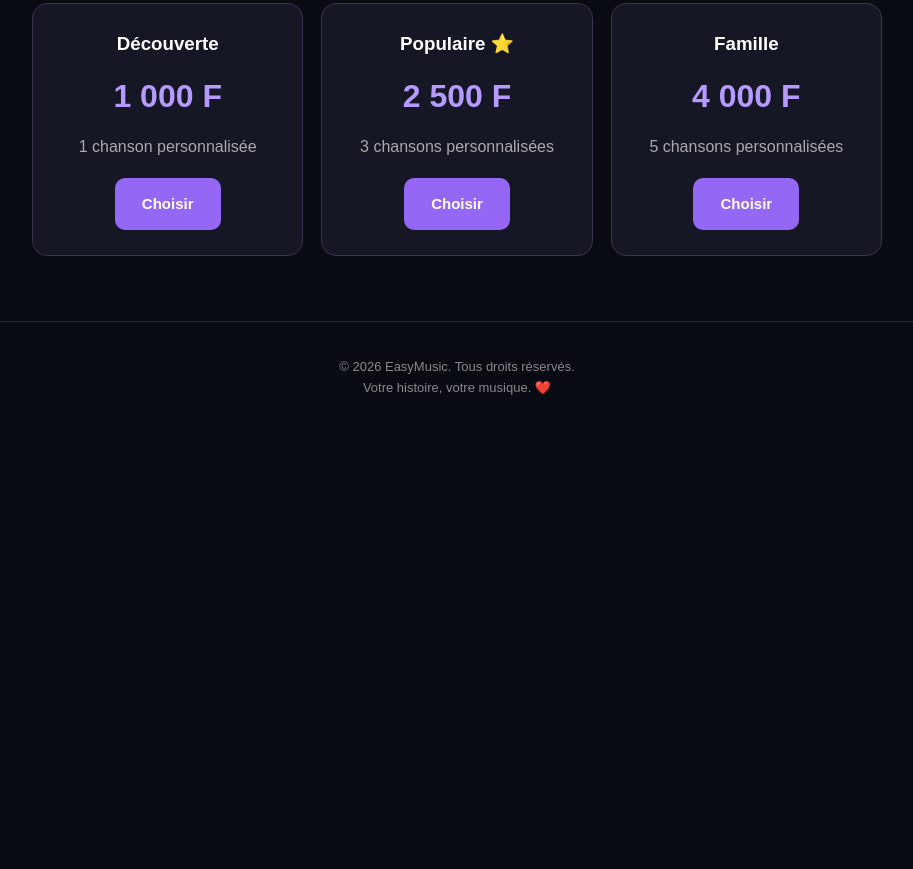
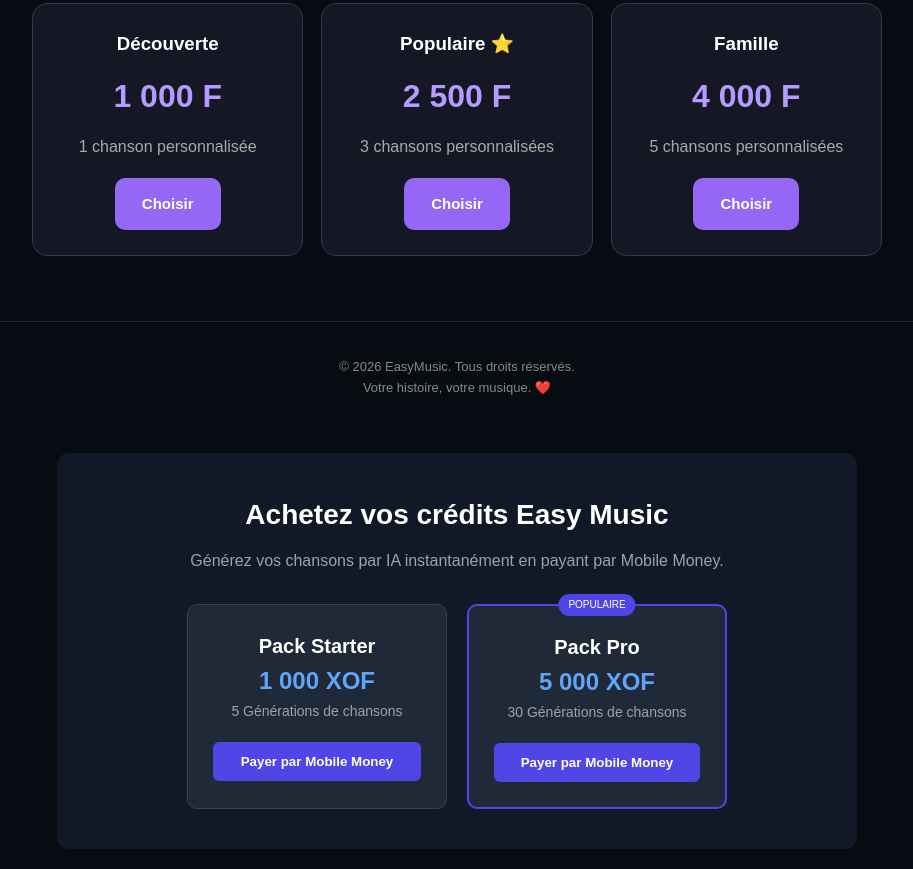
Before and after one commit to easymusic-africa/easymusic, a plain HTML site: page index.html in a window 1280 px wide. Shown: the part 2093-2962 px from the top of the page, without its empty margins (183-1096 px from the left). Before the commit the page ends 2526 px from the top, so only its background shows below. Drawn offline with Linux system fonts and the light colour scheme.

Commit message:
Update index.html

```diff
--- a/index.html
+++ b/index.html
@@ -215,6 +215,76 @@ if (form) {
   });
 }
 </script>
+<!-- Section d'achat Easy Music -->
+<div id="easymusic-pricing" style="font-family: Arial, sans-serif; background-color: #111827; color: #ffffff; padding: 40px 20px; text-align: center; border-radius: 12px; margin: 20px auto; max-width: 800px;">
+    <h2 style="font-size: 28px; margin-bottom: 10px;">Achetez vos crédits Easy Music</h2>
+    <p style="color: #9ca3af; margin-bottom: 30px;">Générez vos chansons par IA instantanément en payant par Mobile Money.</p>
+
+    <div style="display: flex; justify-content: center; gap: 20px; flex-wrap: wrap;">
+
+        <!-- Pack Starter -->
+        <div style="background-color: #1f2937; border: 1px solid #374151; padding: 25px; border-radius: 10px; width: 260px;">
+            <h3 style="margin-top: 0; font-size: 20px;">Pack Starter</h3>
+            <p style="font-size: 24px; font-weight: bold; color: #60a5fa;">1 000 XOF</p>
+            <p style="color: #9ca3af; font-size: 14px; margin-bottom: 20px;">5 Générations de chansons</p>
+            <button onclick="acheterCredits(1000, 5, 'Pack Starter - 5 Crédits')" style="width: 100%; background-color: #4f46e5; color: white; border: none; padding: 12px; border-radius: 6px; font-weight: bold; cursor: pointer;">
+                Payer par Mobile Money
+            </button>
+        </div>
+
+        <!-- Pack Pro -->
+        <div style="background-color: #1f2937; border: 2px solid #4f46e5; padding: 25px; border-radius: 10px; width: 260px; position: relative;">
+            <span style="position: absolute; top: -12px; left: 50%; transform: translateX(-50%); background-color: #4f46e5; font-size: 10px; padding: 3px 10px; border-radius: 20px; text-transform: uppercase;">Populaire</span>
+            <h3 style="margin-top: 0; font-size: 20px;">Pack Pro</h3>
+            <p style="font-size: 24px; font-weight: bold; color: #60a5fa;">5 000 XOF</p>
+            <p style="color: #9ca3af; font-size: 14px; margin-bottom: 20px;">30 Générations de chansons</p>
+            <button onclick="acheterCredits(5000, 30, 'Pack Pro - 30 Crédits')" style="width: 100%; background-color: #4f46e5; color: white; border: none; padding: 12px; border-radius: 6px; font-weight: bold; cursor: pointer;">
+                Payer par Mobile Money
+            </button>
+        </div>
+
+    </div>
+</div>
+
+<!-- Script JavaScript pour déclencher le paiement -->
+<script>
+async function acheterCredits(amount, creditsToAdd, description) {
+    // ⚠️ Remplacez ceci par l'ID réel de votre utilisateur connecté (récupéré depuis Supabase)
+    const userId = "USER_ID_TEST_SUPABASE";
+    const userEmail = "client@easymusic.com";
+
+    if (!userId || userId === "USER_ID_TEST_SUPABASE") {
+        alert("Veuillez vous connecter pour acheter des crédits.");
+        return;
+    }
+
+    try {
+        const response = await fetch('/api/init', {
+            method: 'POST',
+            headers: { 'Content-Type': 'application/json' },
+            body: JSON.stringify({
+                userId: userId,
+                userEmail: userEmail,
+                amount: amount,
+                creditsToAdd: creditsToAdd,
+                description: description
+            })
+        });
+
+        const data = await response.json();
+
+        if (data.success && data.payment_url) {
+            // Redirection automatique vers CinetPay (Mobile Money / Carte)
+            window.location.href = data.payment_url;
+        } else {
+            alert("Erreur: " + (data.error || "Impossible d'initialiser le paiement."));
+        }
+    } catch (error) {
+        console.error("Erreur:", error);
+        alert("Une erreur réseau est survenue.");
+    }
+}
+</script>
 
 
 </body>
```
